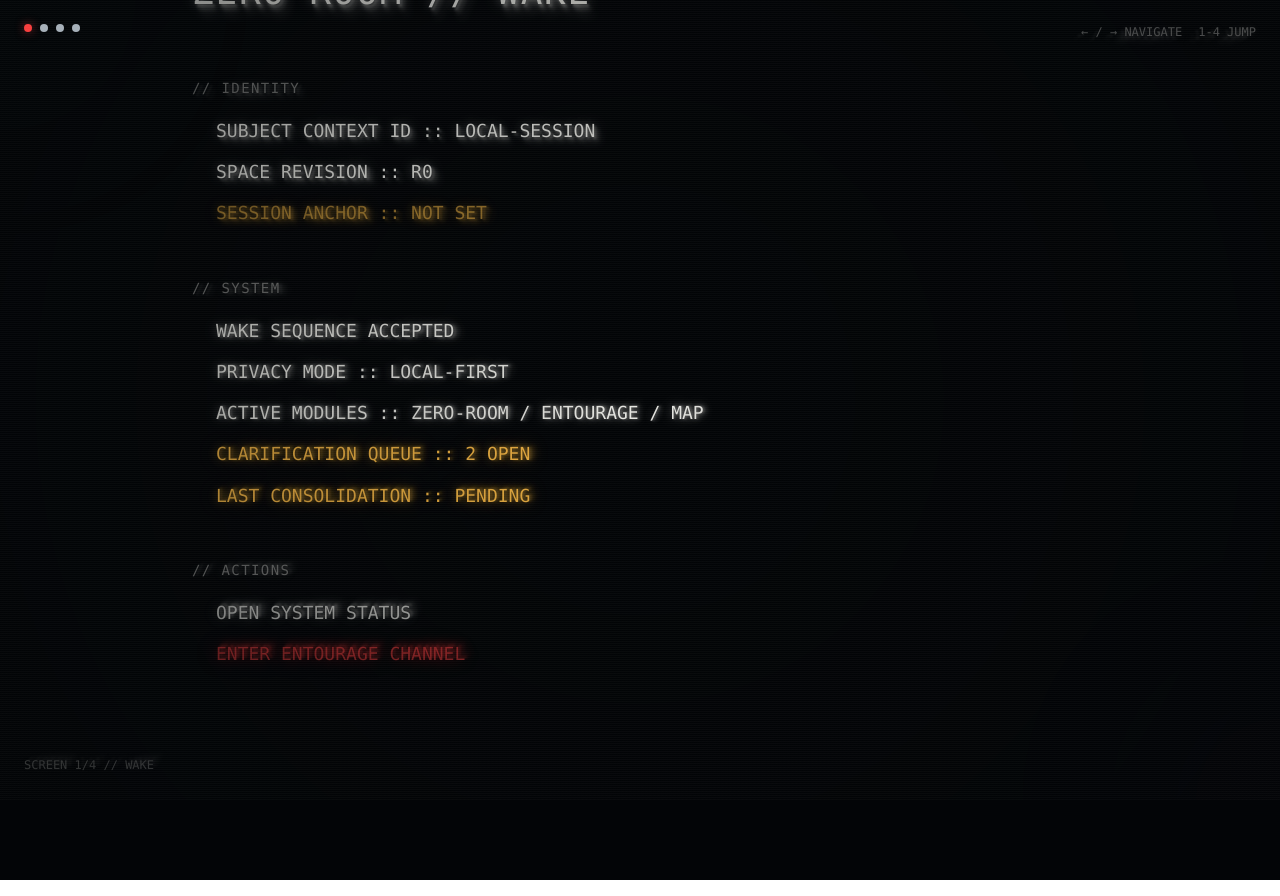
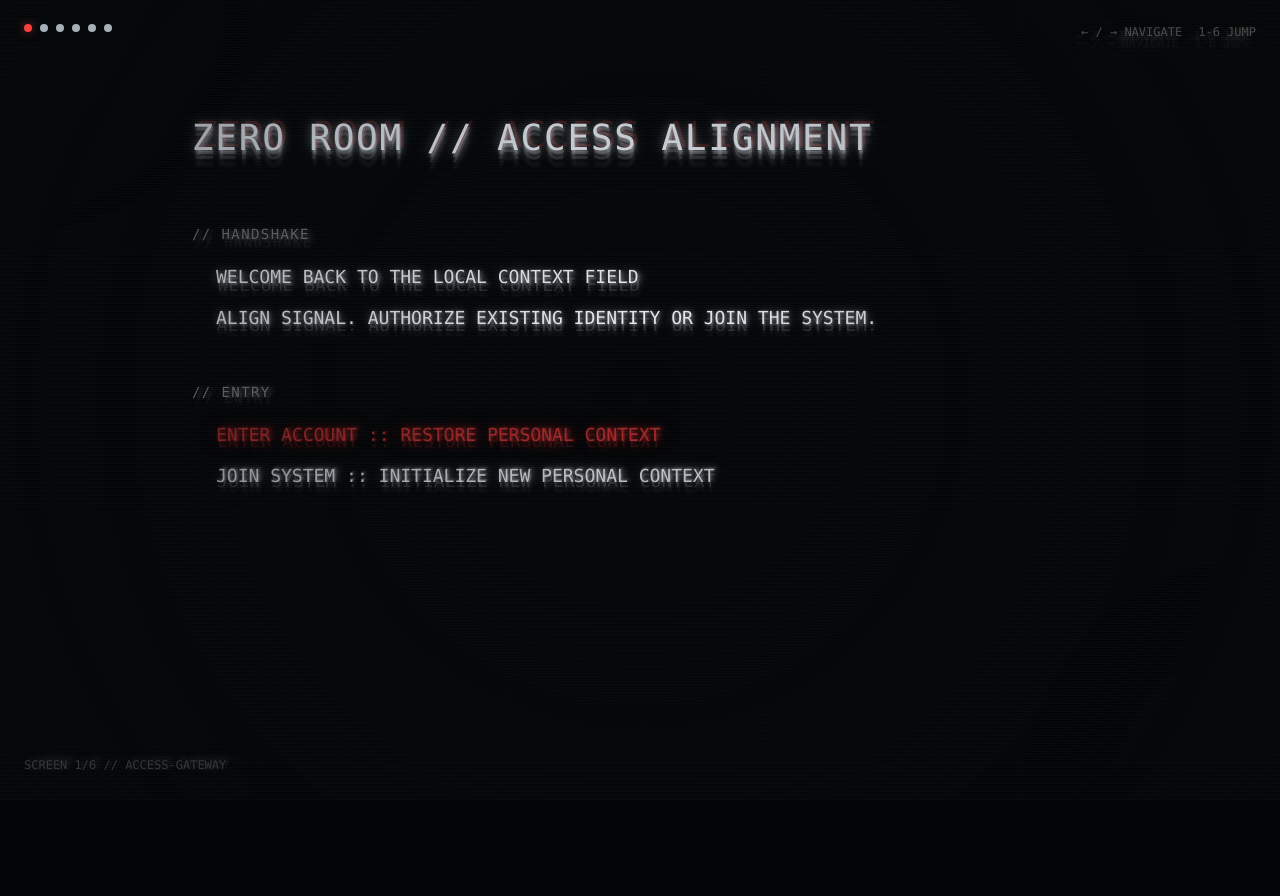
Before and after one commit to chopik308-dotcom/Uidesigncorrectingtry, a React (Vite) app: page / in a window 1280 px wide. Built offline with nearby package versions, Linux system fonts and the light colour scheme.

Commit message:
feat: add welcome and raw-intake prologue screens

```diff
--- a/src/app/App.tsx
+++ b/src/app/App.tsx
@@ -23,15 +23,21 @@ export default function App() {
       } else if (e.key === 'ArrowLeft') {
         setDirection(-1);
         setCurrentScreenIndex((prev) => (prev - 1 + screens.length) % screens.length);
-      } else if (e.key >= '1' && e.key <= '4') {
-        setDirection(0);
-        setCurrentScreenIndex(parseInt(e.key) - 1);
+      } else if (/^[1-9]$/.test(e.key)) {
+        const targetIndex = parseInt(e.key, 10) - 1;
+        if (targetIndex >= 0 && targetIndex < screens.length) {
+          setDirection(0);
+          setCurrentScreenIndex(targetIndex);
+        }
       }
     };
 
     window.addEventListener('keydown', handleKeyPress);
     return () => window.removeEventListener('keydown', handleKeyPress);
   }, []);
+
+  const isWelcomeScreen = currentScreen.id === 'access-gateway';
+  const jumpHint = `1-${screens.length} JUMP`;
 
   return (
     <div className="relative w-full min-h-screen overflow-hidden" style={{ backgroundColor: '#030507' }}>
@@ -44,7 +50,7 @@ export default function App() {
       {/* Navigation hints */}
       <div className="fixed top-6 right-6 z-40 flex gap-4 opacity-30 hover:opacity-60 transition-opacity">
         <EchoText text="← / → NAVIGATE" severity="info" animHint="steady" className="text-xs font-mono" />
-        <EchoText text="1-4 JUMP" severity="info" animHint="steady" className="text-xs font-mono" />
+        <EchoText text={jumpHint} severity="info" animHint="steady" className="text-xs font-mono" />
       </div>
 
       {/* Screen indicator */}
@@ -63,16 +69,34 @@ export default function App() {
       </div>
 
       {/* Main content area with overscan */}
-      <div className="relative w-[120vw] h-[120vh] -ml-[10vw] -mt-[10vh]">
+      <div className="relative w-[132vw] h-[124vh] -ml-[16vw] -mt-[12vh]">
         <ParallaxContainer depth={0.5}>
           <div className="flex items-center justify-center min-h-screen px-12">
-            <div key={currentScreenIndex} className="w-full max-w-4xl space-y-12">
+            <div key={`${currentScreenIndex}-${direction}`} className="w-full max-w-4xl space-y-12">
               {/* Title */}
-              <div className="mb-16">
+              <div className="mb-16 relative inline-block">
+                {isWelcomeScreen && (
+                  <>
+                    <div
+                      className="absolute top-0 left-0 pointer-events-none select-none whitespace-pre-wrap text-4xl font-mono tracking-wider"
+                      style={{ color: 'rgba(242, 247, 255, 0.17)', transform: 'translate(1px, 4px)' }}
+                    >
+                      {currentScreen.title}
+                    </div>
+                    <div
+                      className="absolute top-0 left-0 pointer-events-none select-none whitespace-pre-wrap text-4xl font-mono tracking-wider"
+                      style={{ color: 'rgba(248, 61, 61, 0.2)', transform: 'translate(4px, -3px)' }}
+                    >
+                      {currentScreen.title}
+                    </div>
+                  </>
+                )}
+
                 <EchoText
                   text={currentScreen.title}
                   severity="info"
                   animHint="steady"
+                  palette={isWelcomeScreen ? 'cold' : 'default'}
                   className="text-4xl font-mono tracking-wider"
                 />
               </div>
@@ -87,6 +111,7 @@ export default function App() {
                         text={`// ${section.name.toUpperCase()}`}
                         severity="info"
                         animHint="steady"
+                        palette={isWelcomeScreen ? 'cold' : 'default'}
                         delay={sectionIndex * 100}
                         className="text-sm font-mono tracking-widest"
                       />
@@ -99,10 +124,45 @@ export default function App() {
                         if (currentScreen.id === 'session-anchor' && section.name === 'Primary' && line.key === 'PLACEHOLDER') {
                           return (
                             <div key={line.key} className="mt-6 mb-6">
-                              <TerminalInput
-                                placeholder={line.text}
-                                onSubmit={(value) => console.log('Submitted:', value)}
+                              <TerminalInput placeholder={line.text} onSubmit={(value) => console.log('Submitted:', value)} />
+                            </div>
+                          );
+                        }
+
+                        // Intake drop/paste zone for raw context
+                        if (currentScreen.id === 'raw-intake' && line.key === 'DROPZONE') {
+                          return (
+                            <div
+                              key={line.key}
+                              className="relative mt-5 mb-5 border px-6 py-6"
+                              style={{
+                                borderColor: 'rgba(242, 247, 255, 0.24)',
+                                boxShadow: 'inset 0 0 24px rgba(242, 247, 255, 0.06), 0 0 18px rgba(248, 61, 61, 0.14)',
+                              }}
+                            >
+                              <EchoText
+                                text="[ DRAG / DROP / PASTE ]"
+                                severity="critical"
+                                animHint="pulse_soft"
+                                palette="cold"
+                                className="text-xl font-mono tracking-wider"
                               />
+                              <div className="mt-4 space-y-2 opacity-80">
+                                <EchoText
+                                  text="TELEGRAM_EXPORT.ZIP // WHATSAPP_EXPORT.TXT // NOTES_ARCHIVE.MD"
+                                  severity="info"
+                                  animHint="steady"
+                                  palette="cold"
+                                  className="text-sm font-mono"
+                                />
+                                <EchoText
+                                  text="RAW INTAKE ONLY :: CLEANING + FILTERING RUNS AFTER SUBMIT"
+                                  severity="warning"
+                                  animHint="steady"
+                                  palette="cold"
+                                  className="text-sm font-mono"
+                                />
+                              </div>
                             </div>
                           );
                         }
@@ -124,9 +184,9 @@ export default function App() {
                                     key={i}
                                     className="w-16 h-1"
                                     style={{
-                                      backgroundColor: i < parseInt(line.text) ? '#F83D3D' : '#A6B0B9',
-                                      opacity: i < parseInt(line.text) ? 0.8 : 0.2,
-                                      boxShadow: i < parseInt(line.text) ? '0 0 8px rgba(248, 61, 61, 0.5)' : 'none',
+                                      backgroundColor: i < parseInt(line.text, 10) ? '#F83D3D' : '#A6B0B9',
+                                      opacity: i < parseInt(line.text, 10) ? 0.8 : 0.2,
+                                      boxShadow: i < parseInt(line.text, 10) ? '0 0 8px rgba(248, 61, 61, 0.5)' : 'none',
                                     }}
                                   />
                                 ))}
@@ -141,10 +201,9 @@ export default function App() {
                               text={line.text}
                               severity={line.severity}
                               animHint={line.animHint}
+                              palette={isWelcomeScreen || currentScreen.id === 'raw-intake' ? 'cold' : 'default'}
                               delay={sectionIndex * 200 + lineIndex * 150}
-                              className={`text-lg font-mono leading-relaxed ${
-                                section.name === 'Actions' ? 'cursor-pointer hover:opacity-80 transition-opacity' : ''
-                              }`}
+                              className="text-lg font-mono leading-relaxed"
                             />
                           </div>
                         );
@@ -172,6 +231,7 @@ export default function App() {
           text={`SCREEN ${currentScreenIndex + 1}/${screens.length} // ${currentScreen.id.toUpperCase()}`}
           severity="info"
           animHint="steady"
+          palette={isWelcomeScreen || currentScreen.id === 'raw-intake' ? 'cold' : 'default'}
           className="text-xs font-mono"
         />
       </div>
--- a/src/app/components/EchoText.tsx
+++ b/src/app/components/EchoText.tsx
@@ -7,21 +7,45 @@ interface EchoTextProps {
   animHint?: 'steady' | 'type_on' | 'blink_slow' | 'pulse_soft' | 'pulse_hard' | 'glitch_soft';
   delay?: number;
   className?: string;
+  lcdEffect?: boolean;
+  palette?: 'default' | 'cold';
 }
 
 const severityColors = {
+  default: {
     info: '#E9E9E4',
     warning: '#F3B643',
     critical: '#F83D3D',
+  },
+  cold: {
+    info: '#F2F7FF',
+    warning: '#F3B643',
+    critical: '#F83D3D',
+  },
 };
 
 const severityGlow = {
+  default: {
     info: 'rgba(233, 233, 228, 0.3)',
     warning: 'rgba(243, 182, 67, 0.4)',
     critical: 'rgba(248, 61, 61, 0.5)',
+  },
+  cold: {
+    info: 'rgba(242, 247, 255, 0.32)',
+    warning: 'rgba(243, 182, 67, 0.4)',
+    critical: 'rgba(248, 61, 61, 0.5)',
+  },
 };
 
-export function EchoText({ text, severity, animHint = 'steady', delay = 0, className = '' }: EchoTextProps) {
+export function EchoText({
+  text,
+  severity,
+  animHint = 'steady',
+  delay = 0,
+  className = '',
+  lcdEffect = true,
+  palette = 'default',
+}: EchoTextProps) {
   const [displayedText, setDisplayedText] = useState('');
   const [isTyping, setIsTyping] = useState(animHint === 'type_on');
   const elementRef = useRef<HTMLDivElement>(null);
@@ -96,8 +120,8 @@ export function EchoText({ text, severity, animHint = 'steady', delay = 0, class
     };
   }, []);
 
-  const color = severityColors[severity];
-  const glow = severityGlow[severity];
+  const color = severityColors[palette][severity];
+  const glow = severityGlow[palette][severity];
 
   const baseVariants = {
     hidden: { opacity: 0 },
@@ -166,6 +190,38 @@ export function EchoText({ text, severity, animHint = 'steady', delay = 0, class
       {/* Echo layers - появляются вместе с текстом */}
       {textDisplay && (
         <>
+          {/* LCD ghost - vertical afterimage */}
+          {lcdEffect && (
+            <>
+              <motion.div
+                initial={{ opacity: 0 }}
+                animate={{ opacity: 0.14 }}
+                transition={{ duration: 0.35, delay: delay / 1000 }}
+                className="absolute top-0 left-0 pointer-events-none select-none whitespace-pre-wrap"
+                style={{
+                  color,
+                  transform: `translate(${echoOffset.x * 0.4}px, ${echoOffset.y * 0.8 + 6}px)`,
+                  filter: 'blur(0.4px)',
+                }}
+              >
+                {textDisplay}
+              </motion.div>
+              <motion.div
+                initial={{ opacity: 0 }}
+                animate={{ opacity: 0.08 }}
+                transition={{ duration: 0.35, delay: delay / 1000 }}
+                className="absolute top-0 left-0 pointer-events-none select-none whitespace-pre-wrap"
+                style={{
+                  color,
+                  transform: `translate(${echoOffset.x * 0.6}px, ${echoOffset.y * 1.1 + 11}px)`,
+                  filter: 'blur(1.4px)',
+                }}
+              >
+                {textDisplay}
+              </motion.div>
+            </>
+          )}
+
           {/* Layer 1 - closest */}
           <motion.div
             initial={{ opacity: 0 }}
--- a/src/app/components/ParallaxContainer.tsx
+++ b/src/app/components/ParallaxContainer.tsx
@@ -1,38 +1,104 @@
-import { motion } from 'motion/react';
-import { ReactNode, useState, useEffect } from 'react';
+import { ReactNode, useEffect, useRef } from 'react';
 
 interface ParallaxContainerProps {
   children: ReactNode;
   depth?: number;
 }
 
+const MAX_OFFSET_PX = 26;
+const LERP_FACTOR = 0.12;
+const RESIZE_SETTLE_MS = 180;
+
 export function ParallaxContainer({ children, depth = 1 }: ParallaxContainerProps) {
-  const [mousePosition, setMousePosition] = useState({ x: 0, y: 0 });
+  const containerRef = useRef<HTMLDivElement>(null);
+  const frameRef = useRef<number | null>(null);
+  const resizeTimeoutRef = useRef<number | null>(null);
+
+  const viewportRef = useRef({ width: window.innerWidth, height: window.innerHeight });
+  const pointerRef = useRef({ x: window.innerWidth / 2, y: window.innerHeight / 2 });
+
+  const targetRef = useRef({ x: 0, y: 0 });
+  const currentRef = useRef({ x: 0, y: 0 });
+  const intensityRef = useRef(1);
 
   useEffect(() => {
-    const handleMouseMove = (e: MouseEvent) => {
-      const x = (e.clientX - window.innerWidth / 2) / window.innerWidth;
-      const y = (e.clientY - window.innerHeight / 2) / window.innerHeight;
-      setMousePosition({ x, y });
+    const updateTarget = () => {
+      const { width, height } = viewportRef.current;
+
+      // Normalization is pinned to a stable viewport size while resize is active
+      // to avoid jitter from constantly changing vw/vh denominators.
+      const normalizedX = (pointerRef.current.x - width / 2) / width;
+      const normalizedY = (pointerRef.current.y - height / 2) / height;
+
+      // Inverted response: moving mouse toward an edge reveals more of that direction in the scene.
+      targetRef.current.x = -normalizedX * depth * MAX_OFFSET_PX;
+      targetRef.current.y = -normalizedY * depth * MAX_OFFSET_PX;
     };
 
-    window.addEventListener('mousemove', handleMouseMove);
-    return () => window.removeEventListener('mousemove', handleMouseMove);
-  }, []);
+    const applyTransform = () => {
+      const element = containerRef.current;
+      if (!element) return;
+
+      currentRef.current.x += (targetRef.current.x - currentRef.current.x) * LERP_FACTOR;
+      currentRef.current.y += (targetRef.current.y - currentRef.current.y) * LERP_FACTOR;
+
+      const x = currentRef.current.x * intensityRef.current;
+      const y = currentRef.current.y * intensityRef.current;
+
+      element.style.transform = `translate3d(${x.toFixed(3)}px, ${y.toFixed(3)}px, 0)`;
+    };
+
+    const tick = () => {
+      applyTransform();
+      frameRef.current = window.requestAnimationFrame(tick);
+    };
+
+    const handleMouseMove = (event: MouseEvent) => {
+      pointerRef.current = { x: event.clientX, y: event.clientY };
+      updateTarget();
+    };
+
+    const handleResize = () => {
+      // During active drag-resize we dampen parallax intensity to protect readability.
+      intensityRef.current = 0.2;
+
+      if (resizeTimeoutRef.current !== null) {
+        window.clearTimeout(resizeTimeoutRef.current);
+      }
+
+      resizeTimeoutRef.current = window.setTimeout(() => {
+        viewportRef.current = {
+          width: window.innerWidth,
+          height: window.innerHeight,
+        };
+        intensityRef.current = 1;
+        updateTarget();
+      }, RESIZE_SETTLE_MS);
+    };
+
+    updateTarget();
+    frameRef.current = window.requestAnimationFrame(tick);
+
+    window.addEventListener('mousemove', handleMouseMove, { passive: true });
+    window.addEventListener('resize', handleResize, { passive: true });
+
+    return () => {
+      window.removeEventListener('mousemove', handleMouseMove);
+      window.removeEventListener('resize', handleResize);
+
+      if (frameRef.current !== null) {
+        window.cancelAnimationFrame(frameRef.current);
+      }
+
+      if (resizeTimeoutRef.current !== null) {
+        window.clearTimeout(resizeTimeoutRef.current);
+      }
+    };
+  }, [depth]);
 
   return (
-    <motion.div
-      animate={{
-        x: mousePosition.x * depth * 20,
-        y: mousePosition.y * depth * 20,
-      }}
-      transition={{
-        type: 'spring',
-        stiffness: 50,
-        damping: 20,
-      }}
-    >
+    <div ref={containerRef} style={{ transform: 'translate3d(0, 0, 0)', willChange: 'transform' }}>
       {children}
-    </motion.div>
+    </div>
   );
 }
--- a/src/app/data/screens.ts
+++ b/src/app/data/screens.ts
@@ -17,6 +17,41 @@ export interface Screen {
 }
 
 export const screens: Screen[] = [
+  {
+    id: 'access-gateway',
+    title: 'ZERO ROOM // ACCESS ALIGNMENT',
+    sections: [
+      {
+        name: 'Handshake',
+        lines: [
+          { key: 'GREETING', text: 'WELCOME BACK TO THE LOCAL CONTEXT FIELD', severity: 'info', animHint: 'type_on' },
+          { key: 'SUBTITLE', text: 'ALIGN SIGNAL. AUTHORIZE EXISTING IDENTITY OR JOIN THE SYSTEM.', severity: 'info', animHint: 'steady' },
+        ],
+      },
+      {
+        name: 'Entry',
+        lines: [
+          { key: 'LOGIN', text: 'ENTER ACCOUNT :: RESTORE PERSONAL CONTEXT', severity: 'critical', animHint: 'pulse_hard' },
+          { key: 'JOIN', text: 'JOIN SYSTEM :: INITIALIZE NEW PERSONAL CONTEXT', severity: 'info', animHint: 'pulse_soft' },
+        ],
+      },
+    ],
+  },
+  {
+    id: 'raw-intake',
+    title: 'DATA INTAKE // RAW CONTEXT LOADER',
+    sections: [
+      {
+        name: 'Intake',
+        lines: [
+          { key: 'HEAD', text: 'DROP OR PASTE YOUR RAW CONTEXT EXPORTS', severity: 'info', animHint: 'type_on' },
+          { key: 'DROPZONE', text: 'DRAG AND DROP / PASTE RAW FILES HERE', severity: 'warning', animHint: 'steady' },
+          { key: 'SOURCES', text: 'SOURCES :: TELEGRAM EXPORT / WHATSAPP EXPORT / TXT ARCHIVE / NOTES', severity: 'info', animHint: 'steady' },
+          { key: 'PIPELINE', text: 'PIPELINE :: CLEANUP -> FILTERING -> DISTILLATION -> VECTOR PORTRAIT', severity: 'warning', animHint: 'type_on' },
+        ],
+      },
+    ],
+  },
   {
     id: 'wake',
     title: 'ZERO ROOM // WAKE',
```
Lines whose indentation alone changed are shown as unchanged.
